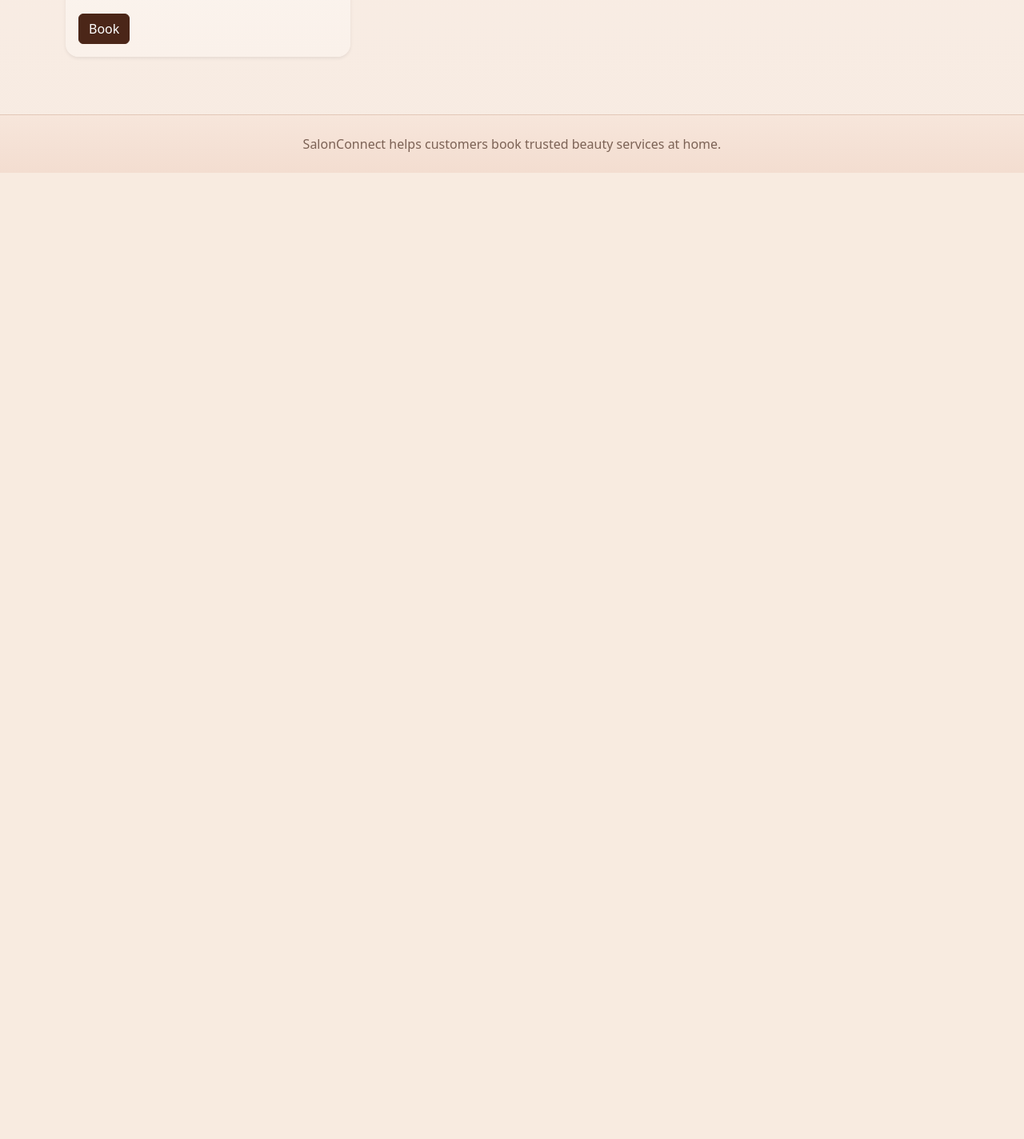
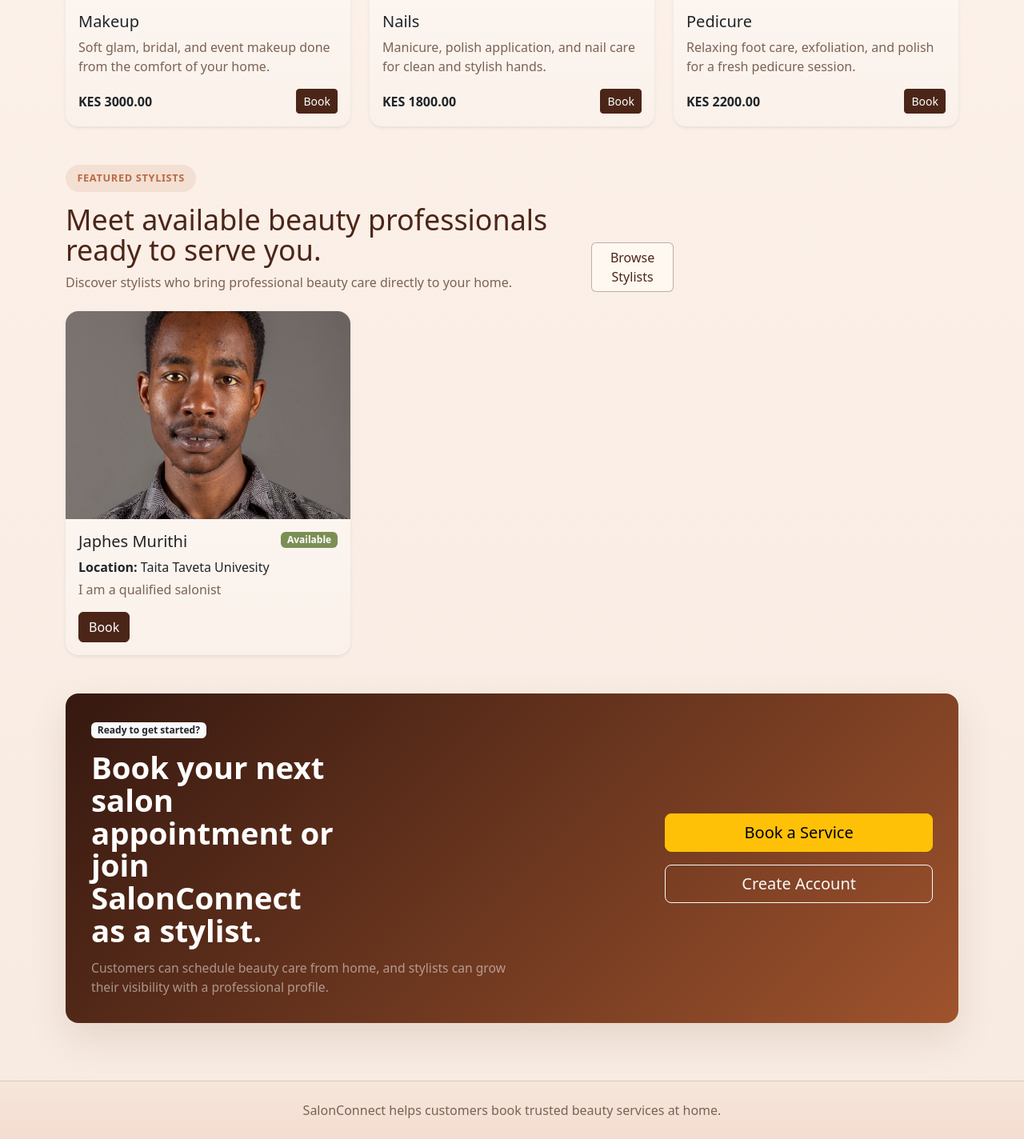
Before and after one commit to JAPHES/FUTURE_FS_03, a Django app: page / in a window 1280 px wide. Shown: the part 2676-4100 px from the top of the page at 80% size. Before the commit the page ends 2892 px from the top, so only its background shows below. Run offline with Django 4.2, Linux system fonts and the light colour scheme; data comes from the database, SQL or seed files in the repository.

Commit message:
Redesign homepage into a polished landing page

```diff
--- a/static/css/style.css
+++ b/static/css/style.css
@@ -87,6 +87,29 @@ main {
     backdrop-filter: blur(8px);
 }
 
+.section-intro {
+    max-width: 760px;
+}
+
+.section-kicker {
+    display: inline-flex;
+    align-items: center;
+    padding: 0.45rem 0.9rem;
+    border-radius: 999px;
+    background: rgba(184, 107, 67, 0.12);
+    color: var(--salon-caramel);
+    font-weight: 700;
+    letter-spacing: 0.05em;
+    text-transform: uppercase;
+    font-size: 0.8rem;
+}
+
+.section-title {
+    font-size: clamp(1.75rem, 2.8vw, 2.75rem);
+    line-height: 1.08;
+    color: var(--salon-espresso);
+}
+
 .about-section {
     background: linear-gradient(135deg, #351810, #a8572f);
     border-radius: 1.5rem;
@@ -158,6 +181,34 @@ main {
     font-weight: 600;
 }
 
+.process-card {
+    background: linear-gradient(180deg, rgba(255, 250, 245, 0.98), rgba(245, 229, 218, 0.98));
+}
+
+.process-number {
+    width: 3rem;
+    height: 3rem;
+    display: inline-flex;
+    align-items: center;
+    justify-content: center;
+    border-radius: 999px;
+    background: linear-gradient(135deg, #5d2f1e, #b86b43);
+    color: #fff7ef;
+    font-weight: 800;
+    letter-spacing: 0.04em;
+}
+
+.service-card,
+.stylist-card {
+    transition: transform 0.2s ease, box-shadow 0.2s ease;
+}
+
+.service-card:hover,
+.stylist-card:hover {
+    transform: translateY(-4px);
+    box-shadow: 0 20px 46px rgba(111, 59, 36, 0.12);
+}
+
 .card {
     border-radius: 1rem;
     overflow: hidden;
@@ -184,6 +235,18 @@ main {
     height: 260px;
     object-fit: cover;
     background: linear-gradient(180deg, #f7e7dc, #edcbb7);
+}
+
+.cta-section {
+    background: linear-gradient(135deg, #351810, #9f532d);
+    padding: clamp(1.5rem, 2.5vw, 2.25rem);
+    box-shadow: 0 20px 48px rgba(111, 59, 36, 0.12);
+}
+
+.cta-title {
+    font-size: clamp(1.8rem, 3vw, 2.8rem);
+    line-height: 1.06;
+    max-width: 14ch;
 }
 
 .auth-card {
@@ -298,6 +361,10 @@ main {
     .about-body {
         padding-left: 0;
     }
+
+    .cta-title {
+        max-width: none;
+    }
 }
 
 @media (max-width: 575.98px) {
@@ -330,6 +397,10 @@ main {
 
     .about-body {
         padding-left: 0;
+    }
+
+    .section-intro {
+        max-width: none;
     }
 }
 
--- a/templates/core/home.html
+++ b/templates/core/home.html
@@ -63,14 +63,55 @@
 </section>
 
 <section class="mb-5">
-    <div class="d-flex justify-content-between align-items-center mb-3">
-        <h2 class="h3 mb-0">Popular Services</h2>
-        <a href="{% url 'services' %}" class="btn btn-outline-dark">See All</a>
+    <div class="section-intro text-center mx-auto mb-4">
+        <span class="section-kicker">How It Works</span>
+        <h2 class="section-title mt-3">Book your salon experience in three simple steps.</h2>
+        <p class="text-muted mb-0">SalonConnect is designed to make beauty booking feel easy, quick, and trustworthy for both clients and stylists.</p>
+    </div>
+    <div class="row g-4">
+        <div class="col-md-4">
+            <div class="card process-card h-100 border-0">
+                <div class="card-body p-4">
+                    <div class="process-number">01</div>
+                    <h3 class="h4 mt-3">Choose a Service</h3>
+                    <p class="text-muted mb-0">Browse hair, makeup, nails, skincare, and other beauty services that fit your needs.</p>
+                </div>
+            </div>
+        </div>
+        <div class="col-md-4">
+            <div class="card process-card h-100 border-0">
+                <div class="card-body p-4">
+                    <div class="process-number">02</div>
+                    <h3 class="h4 mt-3">Select a Stylist</h3>
+                    <p class="text-muted mb-0">Find available professionals near you and choose the stylist you want to work with.</p>
+                </div>
+            </div>
+        </div>
+        <div class="col-md-4">
+            <div class="card process-card h-100 border-0">
+                <div class="card-body p-4">
+                    <div class="process-number">03</div>
+                    <h3 class="h4 mt-3">Book at Home</h3>
+                    <p class="text-muted mb-0">Set your preferred date, time, phone number, and location, then wait for your appointment.</p>
+                </div>
+            </div>
+        </div>
+    </div>
+</section>
+
+<section class="mb-5">
+    <div class="section-intro d-flex flex-column flex-lg-row justify-content-between align-items-lg-end gap-3 mb-4">
+        <div>
+            <span class="section-kicker">Popular Services</span>
+            <h2 class="section-title mt-3 mb-2">Salon services customers love booking most.</h2>
+            <p class="text-muted mb-0">Explore in-demand beauty services delivered with comfort, style, and convenience.</p>
+        </div>
+        <a href="{% url 'services' %}" class="btn btn-outline-dark align-self-start align-self-lg-auto">See All</a>
     </div>
     <div class="row g-4">
         {% for service in services %}
             <div class="col-md-4">
-                <div class="card h-100 shadow-sm border-0">
+                <div class="card service-card h-100 shadow-sm border-0">
                     {% if service.image %}
                         <img src="{{ service.image.url }}" class="card-img-top service-image" alt="{{ service.name }}">
                     {% else %}
@@ -79,7 +120,10 @@
                     <div class="card-body">
                         <h3 class="h5">{{ service.name }}</h3>
                         <p class="text-muted">{{ service.description|truncatewords:18 }}</p>
-                        <p class="fw-semibold mb-0">KES {{ service.price }}</p>
+                        <div class="d-flex justify-content-between align-items-center mt-3">
+                            <p class="fw-semibold mb-0">KES {{ service.price }}</p>
+                            <a href="{% url 'book_service' %}?service={{ service.id }}" class="btn btn-dark btn-sm">Book</a>
+                        </div>
                     </div>
                 </div>
             </div>
@@ -91,22 +135,29 @@
     </div>
 </section>
 
-<section>
-    <div class="d-flex justify-content-between align-items-center mb-3">
-        <h2 class="h3 mb-0">Available Stylists</h2>
-        <a href="{% url 'stylists' %}" class="btn btn-outline-dark">Browse Stylists</a>
+<section class="mb-5">
+    <div class="section-intro d-flex flex-column flex-lg-row justify-content-between align-items-lg-end gap-3 mb-4">
+        <div>
+            <span class="section-kicker">Featured Stylists</span>
+            <h2 class="section-title mt-3 mb-2">Meet available beauty professionals ready to serve you.</h2>
+            <p class="text-muted mb-0">Discover stylists who bring professional beauty care directly to your home.</p>
+        </div>
+        <a href="{% url 'stylists' %}" class="btn btn-outline-dark align-self-start align-self-lg-auto">Browse Stylists</a>
     </div>
     <div class="row g-4">
         {% for stylist in stylists %}
             <div class="col-md-4">
-                <div class="card h-100 border-0 shadow-sm">
+                <div class="card stylist-card h-100 border-0 shadow-sm">
                     {% if stylist.profile_image %}
                         <img src="{{ stylist.profile_image.url }}" class="card-img-top stylist-image" alt="{{ stylist.full_name }}">
                     {% else %}
                         <img src="{% static stylist.placeholder_image %}" class="card-img-top stylist-image" alt="{{ stylist.full_name }}">
                     {% endif %}
                     <div class="card-body">
-                        <h3 class="h5">{{ stylist.full_name }}</h3>
+                        <div class="d-flex justify-content-between align-items-start mb-2">
+                            <h3 class="h5 mb-0">{{ stylist.full_name }}</h3>
+                            <span class="badge bg-success">Available</span>
+                        </div>
                         <p class="mb-1"><strong>Location:</strong> {{ stylist.location }}</p>
                         <p class="text-muted">{{ stylist.bio|truncatewords:20 }}</p>
                         <a href="{% url 'book_service' %}?stylist={{ stylist.id }}" class="btn btn-dark">Book</a>
@@ -120,4 +171,24 @@
         {% endfor %}
     </div>
 </section>
+
+<section class="cta-section rounded-4 text-white">
+    <div class="row align-items-center g-4">
+        <div class="col-lg-8">
+            <span class="badge bg-light text-dark mb-3">Ready to get started?</span>
+            <h2 class="cta-title fw-bold">Book your next salon appointment or join SalonConnect as a stylist.</h2>
+            <p class="hero-lead text-white-50 mt-3 mb-0">Customers can schedule beauty care from home, and stylists can grow their visibility with a professional profile.</p>
+        </div>
+        <div class="col-lg-4">
+            <div class="d-grid gap-3">
+                <a href="{% url 'book_service' %}" class="btn btn-warning btn-lg">Book a Service</a>
+                {% if user.is_authenticated %}
+                    <a href="{% url 'stylist_register' %}" class="btn btn-outline-light btn-lg">Update Stylist Profile</a>
+                {% else %}
+                    <a href="{% url 'register' %}" class="btn btn-outline-light btn-lg">Create Account</a>
+                {% endif %}
+            </div>
+        </div>
+    </div>
+</section>
 {% endblock %}
```
